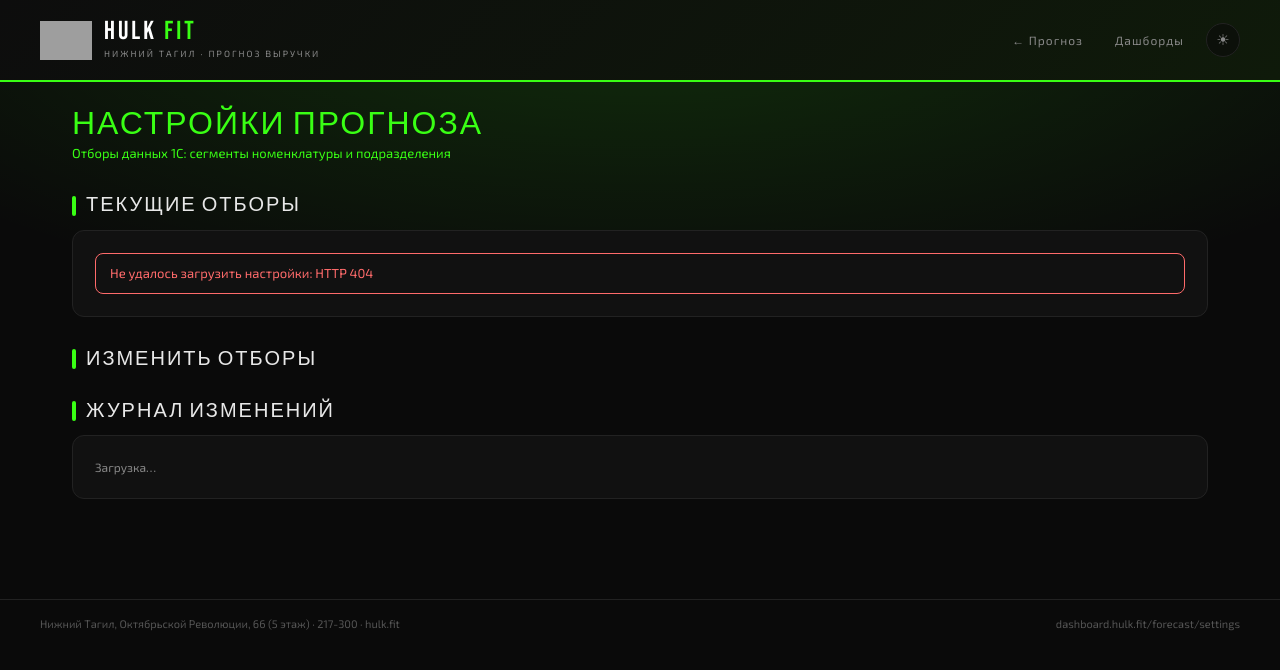
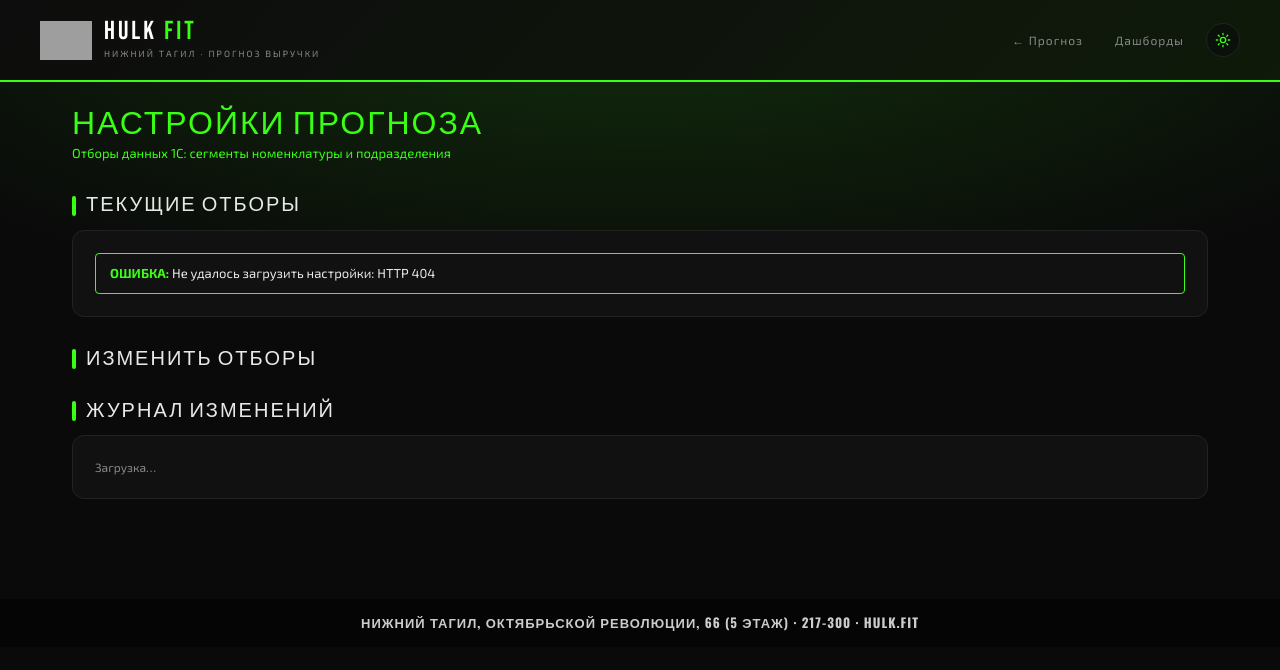
Before and after one commit to BezborodovPavel/hulkfit-forecast, a FastAPI app: template templates/settings.html in a window 1280 px wide. Shown: the top 670 px of the page. Run offline with FastAPI, Linux system fonts and the light colour scheme; the template is opened without the code that fills it, so the values that code supplies are empty; grey boxes are pictures that could not be loaded.

Commit message:
fix(settings): замечания design-critic и solution-critic
SVG-значки темы вместо эмодзи, ошибки без красного/оранжевого, кнопка и
метки по компонентам системы, футер по ClubFooter, шапка не разваливается на
телефоне, остаток ПТ с разрядами; строка «Отборы 1С» на главной — смена
логики видна. Kaiten: понятная ошибка при неприменимых настройках; битый
settings.json пишет предупреждение в журнал.

Co-Authored-By: Claude Opus 5.5 <noreply@anthropic.com>

```diff
--- a/app.py
+++ b/app.py
@@ -399,6 +399,8 @@ async def create_kaiten_card(request: Request):
     else:
         try:
             ctx = await _build_context(target_month)
+        except queries.SettingsError as e:
+            return JSONResponse({"ok": False, "error": str(e)}, status_code=503)
         except Exception as e:
             log.error("Kaiten card: 1C fetch failed: %s", e)
             return JSONResponse({"ok": False, "error": f"Нет данных из 1С: {e}"}, status_code=503)
--- a/templates/settings.html
+++ b/templates/settings.html
@@ -44,6 +44,13 @@ body{
 }
 [data-theme=light] .theme-btn{background:rgba(255,255,255,.8);}
 .theme-btn:hover{border-color:var(--green);color:var(--green);}
+.theme-btn .ico{color:var(--green);}
+.ico-moon{display:none;}
+[data-theme=light] .ico-sun{display:none;}
+[data-theme=light] .ico-moon{display:inline;}
+/* Шапка на телефоне: логотип и название не сжимаются, подпись скрыта */
+.header img,.logo{flex:none;white-space:nowrap;}
+@media(max-width:600px){.logo-sub{display:none;}.header-right{gap:4px;}.header-link{padding:6px 6px;}}
 
 .main{max-width:1200px;margin:0 auto;padding:28px 32px 60px;}
 .page-title{font-family:var(--font-display);font-size:32px;letter-spacing:2px;color:var(--green);text-transform:uppercase;line-height:.95;}
@@ -60,7 +67,7 @@ body{
 .hint{font-size:12px;color:var(--text-dim);}
 .cur-row{display:grid;grid-template-columns:minmax(220px,1fr) 2fr;gap:16px;padding:10px 0;border-bottom:1px solid var(--border2);}
 .cur-row:last-of-type{border-bottom:none;}
-.cur-label{font-size:12px;color:var(--text-dim);}
+.cur-label{font-size:11px;color:var(--text-dim);text-transform:uppercase;letter-spacing:1px;}
 .cur-val{font-weight:600;}
 .cur-val div + div{margin-top:2px;}
 .src{margin-top:12px;font-size:12px;color:var(--text-dim);}
@@ -82,8 +89,8 @@ body{
 .seg-opt input{margin-top:3px;accent-color:var(--green);flex:none;}
 .seg-opt .nm{flex:1;}
 .seg-opt .meta{font-size:11px;color:var(--text-muted);white-space:nowrap;}
-.seg-opt.dup{cursor:not-allowed;opacity:.55;}
-.seg-opt.dup .meta{color:var(--orange);}
+.seg-opt.dup{cursor:not-allowed;opacity:.4;}
+.seg-opt.dup .meta{color:var(--text-muted);}
 .seg-picked{font-size:12px;color:var(--text-dim);margin-top:8px;}
 .seg-picked b{color:var(--green);font-weight:600;}
 .dept-select{
@@ -92,14 +99,18 @@ body{
 }
 .actions{display:flex;align-items:center;gap:14px;margin-top:20px;flex-wrap:wrap;}
 .btn{
-  background:var(--green);color:#0a0a0a;border:none;border-radius:8px;padding:9px 22px;
-  font-family:inherit;font-weight:700;font-size:13px;letter-spacing:1px;cursor:pointer;
+  background:var(--green);color:#0a0a0a;border:none;border-radius:6px;padding:9px 22px;
+  font-family:"Oswald","Arial Black",Arial,sans-serif;font-weight:700;font-size:13px;
+  letter-spacing:1px;text-transform:uppercase;cursor:pointer;
 }
-.btn:disabled{opacity:.5;cursor:default;}
+.btn:disabled{opacity:.4;cursor:not-allowed;}
 .msg{font-size:13px;}
 .msg.ok{color:var(--green);}
-.msg.err{color:var(--red);}
-.err-box{border:1px solid var(--red);border-radius:8px;padding:10px 14px;color:var(--red);font-size:13px;}
+.msg.err{color:var(--text);}
+.msg.err::before,.err-box::before,.warn::before{content:'ОШИБКА: ';font-weight:700;color:var(--green);}
+.err-box{border:1px solid var(--green);border-radius:4px;padding:10px 14px;color:var(--text);font-size:13px;}
+.warn{color:var(--text);}
+.warn::before{content:'ВНИМАНИЕ: ';}
 .log-table{width:100%;border-collapse:collapse;font-size:13px;}
 .log-table th{text-align:left;font-size:11px;letter-spacing:1px;text-transform:uppercase;color:var(--text-dim);font-weight:500;padding:8px 10px;border-bottom:1px solid var(--border2);}
 .log-table td{padding:8px 10px;border-bottom:1px solid var(--border2);vertical-align:top;}
@@ -107,9 +118,11 @@ body{
 .chg + .chg{margin-top:4px;}
 .chg .k{color:var(--text-dim);}
 footer{
-  border-top:1px solid var(--border);padding:16px 40px;font-size:11px;color:var(--text-muted);
-  display:flex;align-items:center;justify-content:space-between;margin-top:40px;gap:12px;flex-wrap:wrap;
+  background:#050505;color:#cccccc;margin-top:40px;padding:14px 40px;text-align:center;
+  font-family:"Oswald","Arial Black",Arial,sans-serif;font-weight:700;font-size:13px;
+  letter-spacing:1px;text-transform:uppercase;
 }
+[data-theme=light] footer{background:#e0e0e0;color:#222;}
 @media(max-width:900px){
   .grid-2{grid-template-columns:1fr;}
   .cur-row{grid-template-columns:1fr;gap:4px;}
@@ -131,7 +144,7 @@ footer{
   <div class="header-right">
     <a class="header-link" href="/forecast/">← Прогноз</a>
     <a class="header-link" href="/">Дашборды</a>
-    <button class="theme-btn" onclick="toggleTheme()" aria-label="Сменить тему"><span id="theme-icon">☀</span></button>
+    <button class="theme-btn" onclick="toggleTheme()" aria-label="Сменить тему"><svg class="ico ico-sun" viewBox="0 0 24 24" width="16" height="16" fill="none" stroke="currentColor" stroke-width="2" stroke-linecap="round" stroke-linejoin="round" aria-hidden="true"><circle cx="12" cy="12" r="4"/><path d="M12 2v2M12 20v2M4.93 4.93l1.41 1.41M17.66 17.66l1.41 1.41M2 12h2M20 12h2M6.34 17.66l-1.41 1.41M19.07 4.93l-1.41 1.41"/></svg><svg class="ico ico-moon" viewBox="0 0 24 24" width="16" height="16" fill="none" stroke="currentColor" stroke-width="2" stroke-linecap="round" stroke-linejoin="round" aria-hidden="true"><path d="M12 3a6 6 0 0 0 9 9 9 9 0 1 1-9-9Z"/></svg></button>
   </div>
 </div>
 
@@ -149,10 +162,7 @@ footer{
   <div class="card" id="log"><div class="hint">Загрузка…</div></div>
 </div>
 
-<footer>
-  <div>Нижний Тагил, Октябрьской Революции, 66 (5 этаж) · 217-300 · hulk.fit</div>
-  <div>dashboard.hulk.fit/forecast/settings</div>
-</footer>
+<footer>Нижний Тагил, Октябрьской Революции, 66 (5 этаж) · 217-300 · hulk.fit</footer>
 
 <script>
 const API = '/forecast/api/settings';
@@ -216,7 +226,7 @@ function renderList(kind) {
   document.getElementById('list-' + kind).innerHTML = html;
   document.getElementById('picked-' + kind).innerHTML = picked.size
     ? 'Выбрано: ' + [...picked].map(n => `<b>${escH(n)}</b>`).join(', ')
-    : '<span style="color:var(--red)">Ничего не выбрано</span>';
+    : '<span class="warn">ничего не выбрано</span>';
 }
 
 function renderEdit() {
@@ -328,13 +338,11 @@ async function save() {
 }
 
 function toggleTheme() {
-  const root = document.getElementById('html-root'), icon = document.getElementById('theme-icon');
+  const root = document.getElementById('html-root');
   const isLight = root.getAttribute('data-theme') === 'light';
-  if (isLight) { root.removeAttribute('data-theme'); icon.textContent = '☀'; }
-  else { root.setAttribute('data-theme', 'light'); icon.textContent = '🌙'; }
+  if (isLight) root.removeAttribute('data-theme'); else root.setAttribute('data-theme', 'light');
   try { localStorage.setItem('hulkfit-theme', isLight ? 'dark' : 'light'); } catch (e) {}
 }
-try { if (localStorage.getItem('hulkfit-theme') === 'light') document.getElementById('theme-icon').textContent = '🌙'; } catch (e) {}
 init();
 </script>
 </body>
```
Also changed, not shown: settings_store.py (+10 -5 lines), templates/forecast.html (+26 -15 lines).
